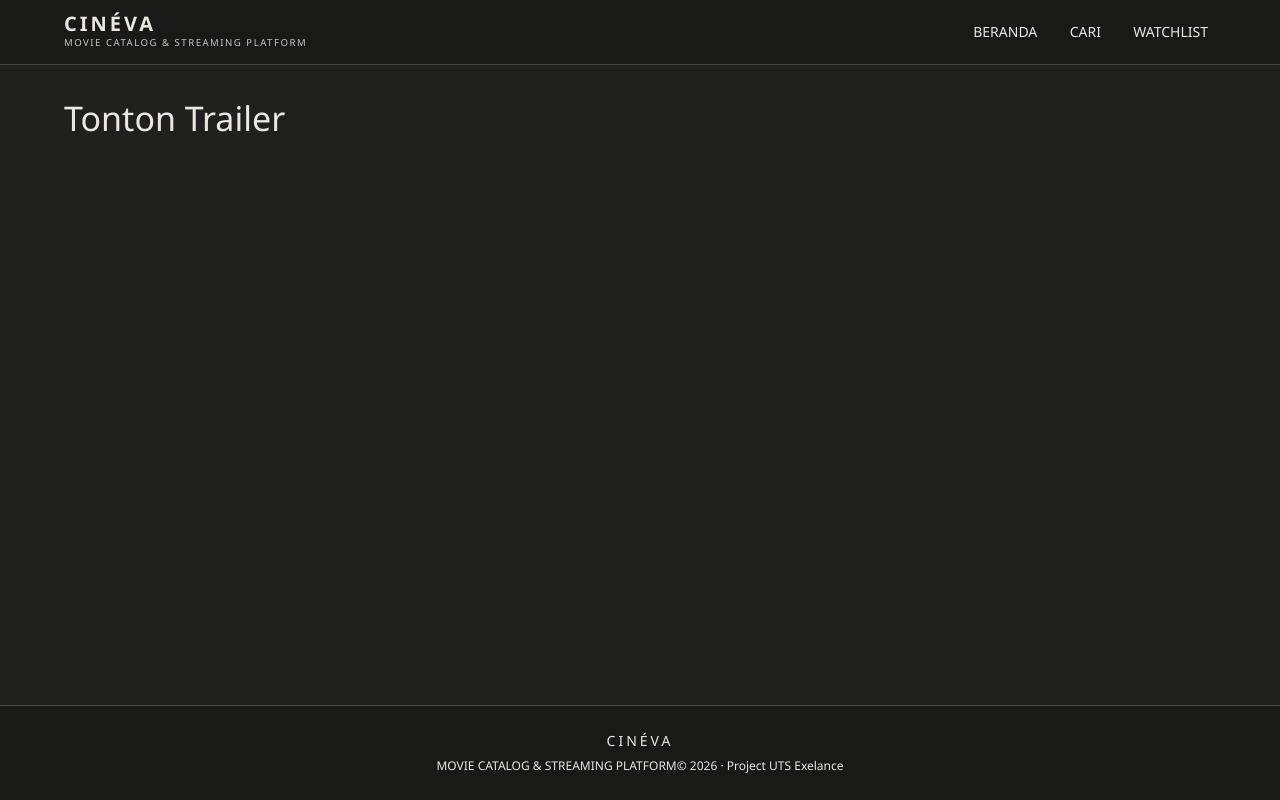
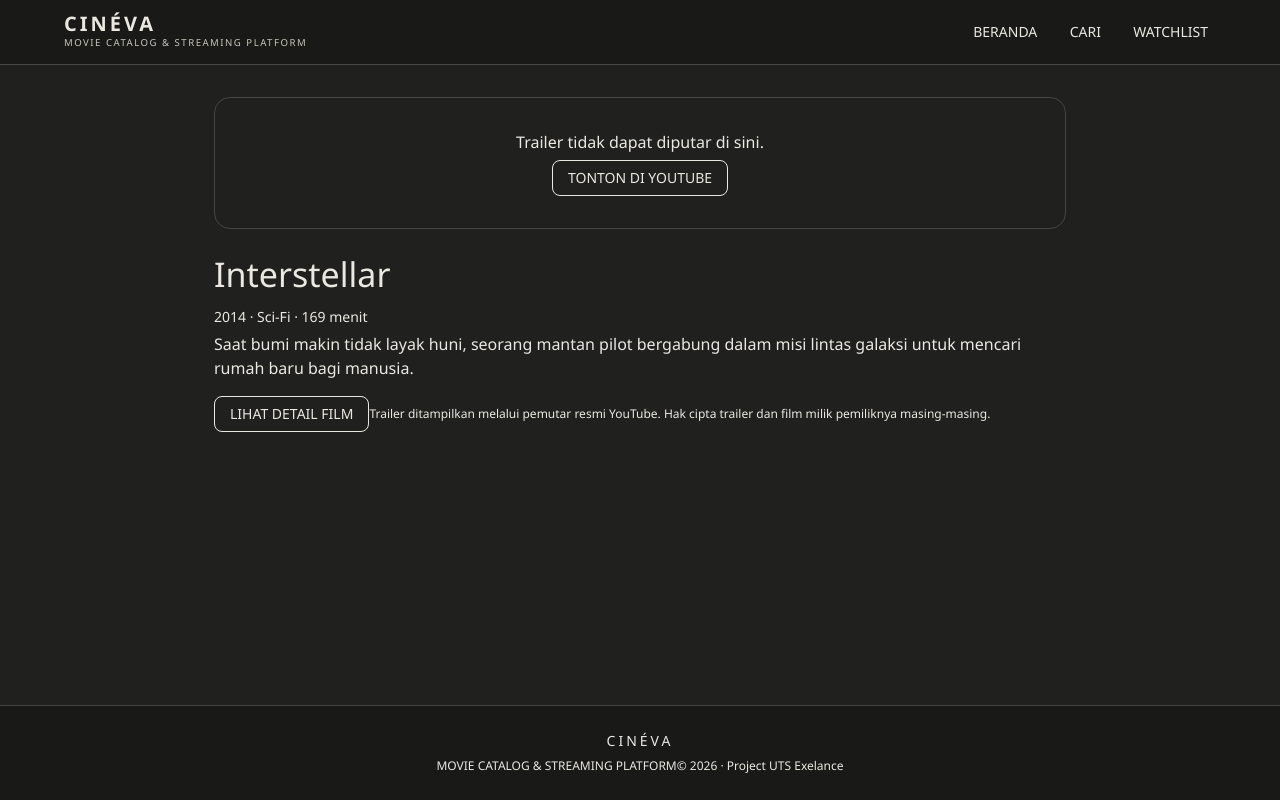
Before and after one commit to Exodia793/CINEVA, a React (Vite) app in the folder cineva/: page /watch/1 in a window 1280 px wide. Built offline with nearby package versions, Linux system fonts and the light colour scheme.

Commit message:
Update WatchPage

```diff
--- a/cineva/src/pages/Watchpage.jsx
+++ b/cineva/src/pages/Watchpage.jsx
@@ -1,9 +1,50 @@
-import { Container, Typography } from "@mui/material";
+import { Link, useParams } from "react-router-dom";
+import { Container, Typography, Button } from "@mui/material";
+import VideoPlayer from "../components/VideoPlayer";
+import VideoInfo from "../components/VideoInfo";
+import movies from "../data/movies";
+import { getYoutubeId } from "../utils/Youtube.js";
 
 function WatchPage() {
+  const { id } = useParams();
+  const movie = movies.find((m) => m.id === Number(id));
+  const videoId = movie ? getYoutubeId(movie.trailerUrl) : "";
+
+  if (!movie) {
+    return (
+      <Container maxWidth="md" sx={{ py: 4 }}>
+        <Typography variant="h5" gutterBottom>
+          Film tidak ditemukan
+        </Typography>
+        <Button variant="outlined" color="inherit" component={Link} to="/">
+          Kembali ke Beranda
+        </Button>
+      </Container>
+    );
+  }
+
+  if (!videoId) {
+    return (
+      <Container maxWidth="md" sx={{ py: 4 }}>
+        <Typography variant="h5" gutterBottom>
+          Trailer belum tersedia untuk "{movie.title}"
+        </Typography>
+        <Button
+          variant="outlined"
+          color="inherit"
+          component={Link}
+          to={`/movie/${movie.id}`}
+        >
+          Kembali ke Detail Film
+        </Button>
+      </Container>
+    );
+  }
+
   return (
-    <Container maxWidth="lg" sx={{ py: 4 }}>
-      <Typography variant="h4">Tonton Trailer</Typography>
+    <Container maxWidth="md" sx={{ py: 4 }}>
+      <VideoPlayer key={videoId} videoId={videoId} />
+      <VideoInfo movie={movie} />
     </Container>
   );
 }
```
